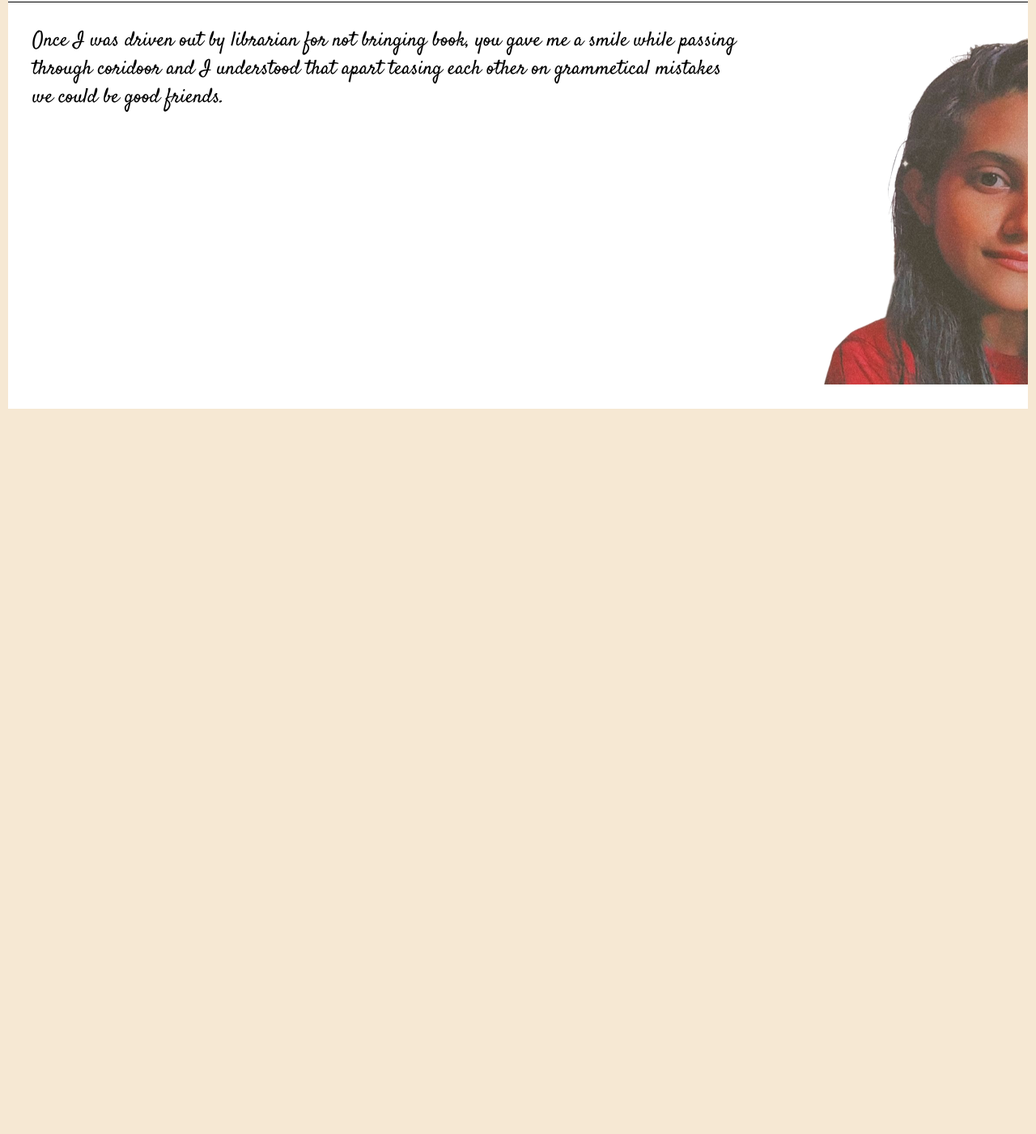
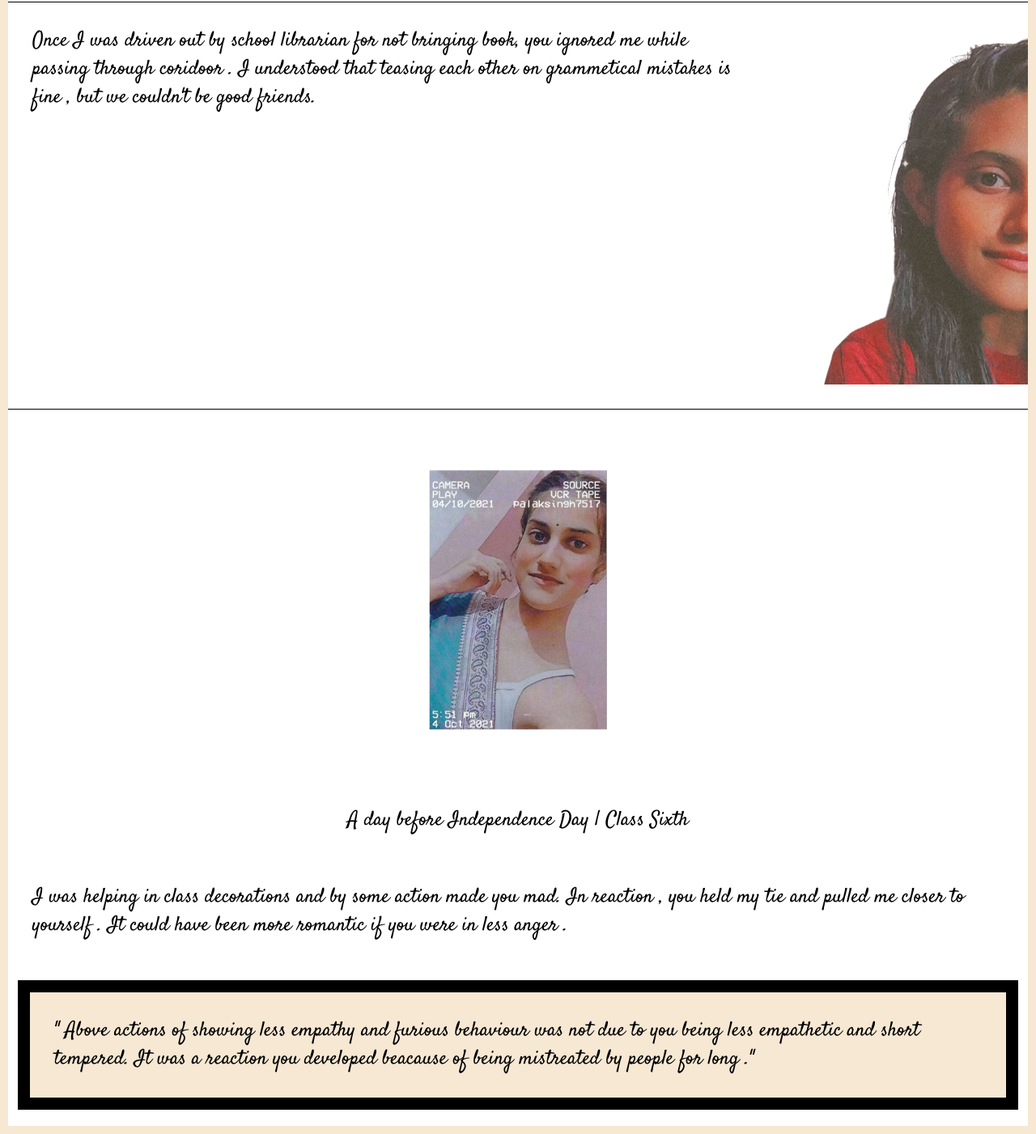
Before and after one commit to Polak1316/Polak1316.github.io, a plain HTML site: page index.html in a window 1280 px wide. Shown: the part 1311-2712 px from the top of the page at 81% size. Before the commit the page ends 1826 px from the top, so only its background shows below. Drawn offline with Linux system fonts and the light colour scheme; a web font is replaced by a local one.

Commit message:
added new tale and more to know box

```diff
--- a/index.html
+++ b/index.html
@@ -34,11 +34,26 @@
             </div>
             <div class="little">
                 <img src="images/background2.png" alt="">
-                <p class="storytext">Once I was driven out by librarian for not bringing book, you gave me a smile while passing through coridoor and I understood that apart teasing each other on grammetical mistakes we could be good friends. </p>
+                <p class="storytext">Once I was driven out by school librarian for not bringing book, you ignored me while passing through coridoor . I understood that teasing each other on grammetical mistakes is fine , but we couldn't be good friends. </p>
+            </div>
+            <div class="sixth little">
+                <img class="polakimg1" src="images/png_20230426_152851_0000.png" alt="">
+                <p class="storytext">
+                    A day before Independence Day | Class Sixth
+                </p>
+                <p class="storytext">
+                    I was helping in class decorations and by some action made you mad. In reaction , you held my tie and pulled me closer to yourself . It could have been more romantic if you were in less anger .
+                </p>
+            </div>
+            <div class="breakteller">
+
+                <p class="storytext">
+                    " Above actions of showing less empathy and furious behaviour was not due to you being less empathetic and short tempered.
+                     It was a reaction you developed beacause of being mistreated by people for long ."
+                </p>
             </div>
         </div>
     </main>
 
-    <!-- <script src="script.js"></script> -->
 </body>
 </html>
--- a/style.css
+++ b/style.css
@@ -77,8 +77,6 @@ header nav ul li a:hover{
     justify-content: center;
     align-items: center;
     background-color: #ffffff;
-    /* border: solid; */
-    /* border-radius: 3px; */
     box-shadow: #e1e3e0 3px;
 }
 /* heading */
@@ -89,7 +87,6 @@ header nav ul li a:hover{
     flex-direction: column;
     justify-content: center;
     align-items: center;
-    /* border-bottom: black 1px solid; */
 }
 .headingname{
     font-family: 'lavishly Yours',cursive;
@@ -107,6 +104,8 @@ header nav ul li a:hover{
 .little{
     border-top: black 1px solid;
     margin-top: 10px;
+    border-bottom: black 1px solid;
+
 }
 .little img{
     float: right;
@@ -121,3 +120,26 @@ header nav ul li a:hover{
     margin: 15px 15px;
     padding: 15px 15px;
 }
+.sixth{
+    display: flex;
+    flex-direction: column;
+    justify-content: center;
+    align-items: center;
+    border-top: none;
+    border-bottom: none;
+}
+.sixth img{
+    float: none;
+    height: auto;
+    width: 370px;
+    /* border: #f6e8d3 30px solid; */
+    padding: 10px 0px;
+    margin-top: 30px;
+    /* border-left: black 1px solid; */
+    /* border-right: black 1px solid; */
+}
+.breakteller{
+    margin: 20px 12px;
+    background-color: #f6e8d3;
+    border: black 15px solid;
+}
```
Also changed, not shown: images/png_20230426_152851_0000.png (added).
